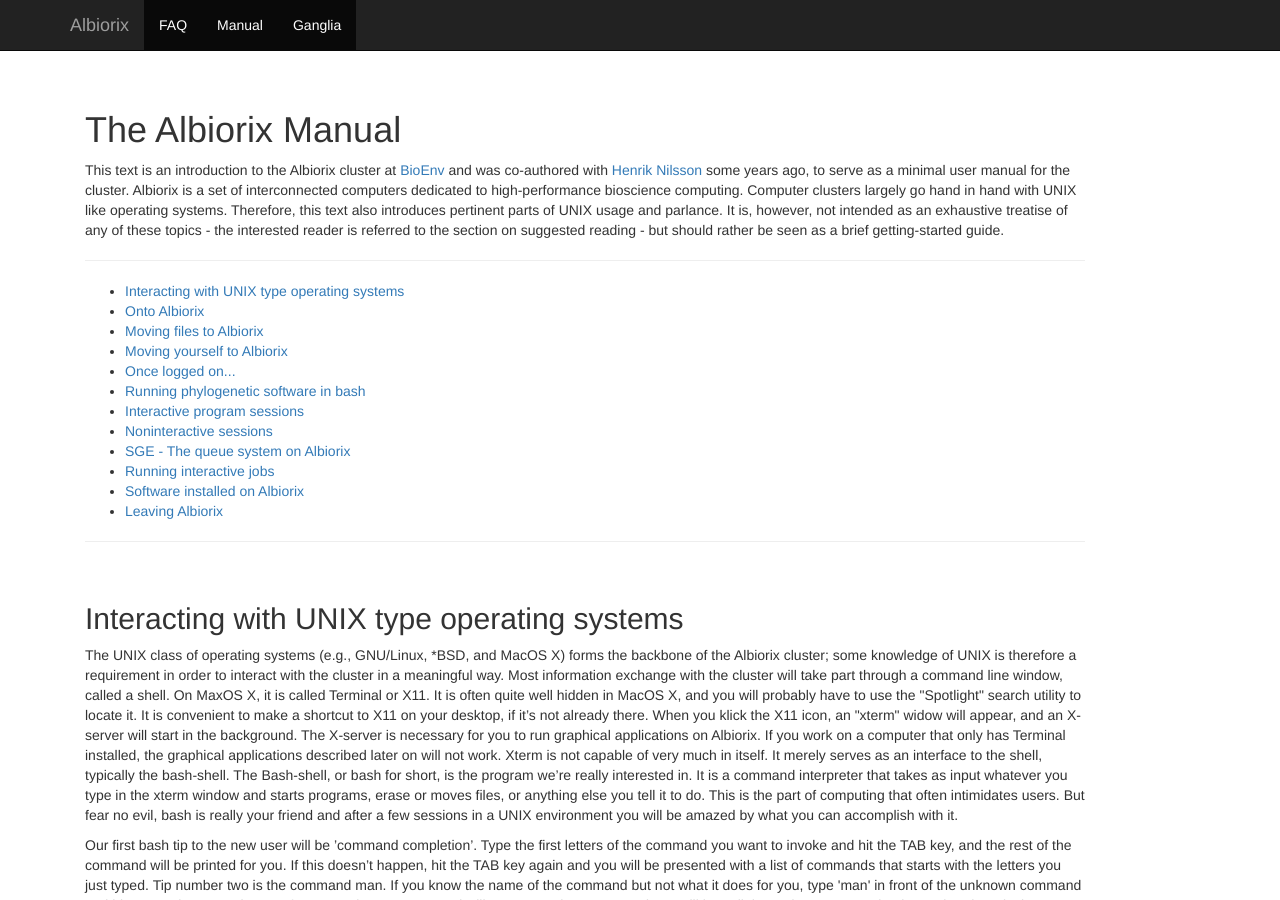
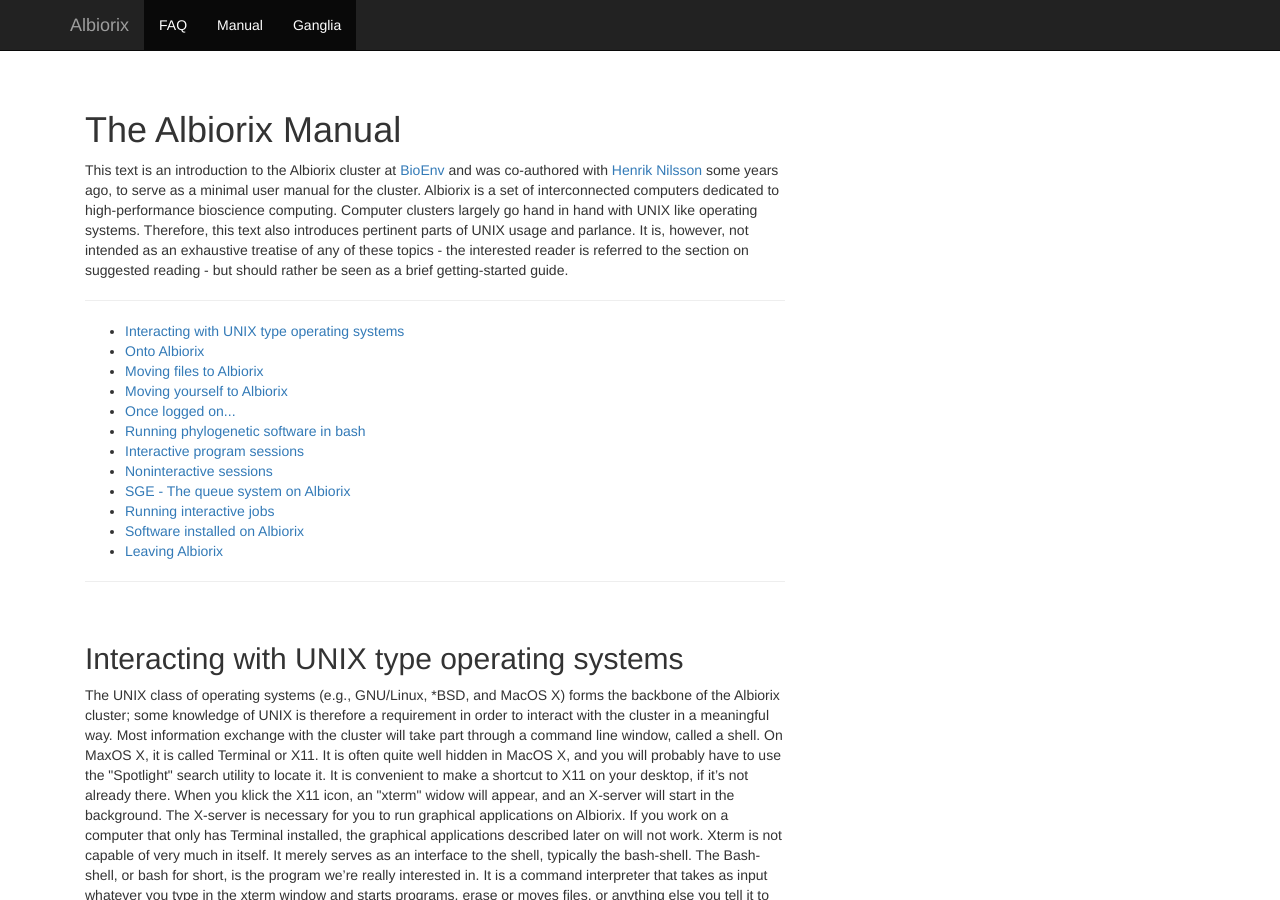
Before and after one commit to The-Bioinformatics-Group/Albiorix, a Jekyll site: the page built from site/manual.html, in a window 1280 px wide and 900 px high. Built offline with Jekyll 4.4.1, drawn with Linux system fonts in a browser that asks for light colours; nearby versions of some CDN libraries.

Commit message:
With:700

```diff
--- a/site/manual.html
+++ b/site/manual.html
@@ -3,7 +3,7 @@
 title:  'Welcome'
 ---
 
-<div class="albiorix_text" style="width:1000px;">
+<div class="albiorix_text" style="width:700px;">
 
 <!--
 <p class="lead">
```
